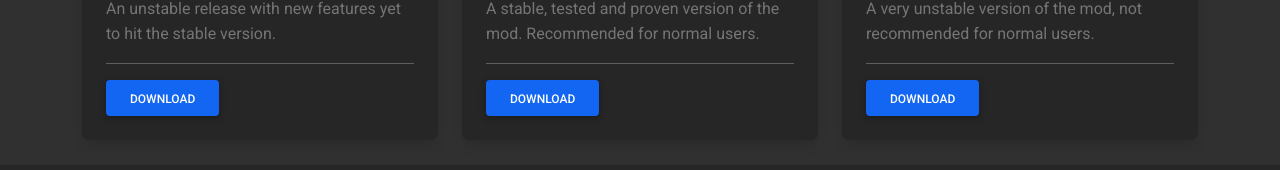
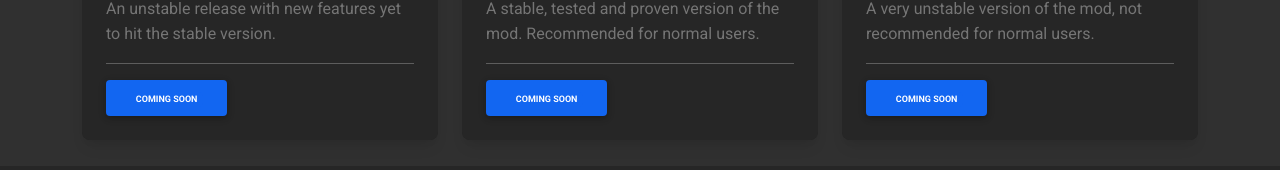
Before and after one commit to SirLynx/sirlynx.github.io, a plain HTML site: page vanillaextended.html in a window 1280 px wide. Shown: the part 535-705 px from the top of the page. Drawn offline with nearby package versions, Linux system fonts and the light colour scheme.

Commit message:
Removing download buttons.

```diff
--- a/vanillaextended.html
+++ b/vanillaextended.html
@@ -54,7 +54,7 @@
               An unstable release with new features yet to hit the stable version.
             </p>
             <hr class="bg-white">
-            <a href="#" class="btn btn-primary">Download</a>
+            <a href="#" class="btn btn-primary"><span class="badge bg-primary">Coming Soon</span></a>
           </div>
         </div>
       </div>
@@ -68,7 +68,7 @@
               Recommended for normal users.
             </p>
             <hr class="bg-white">
-            <a href="#" class="btn btn-primary">Download</a>
+            <a href="#" class="btn btn-primary"><span class="badge bg-primary">Coming Soon</span></a>
           </div>
         </div>
       </div>
@@ -81,7 +81,7 @@
               A very unstable version of the mod, not recommended for normal users.
             </p>
             <hr class="bg-white">
-            <a href="#" class="btn btn-primary">Download</a>
+            <a href="#" class="btn btn-primary"><span class="badge bg-primary">Coming Soon</span></a>
           </div>
         </div>
       </div>
```
